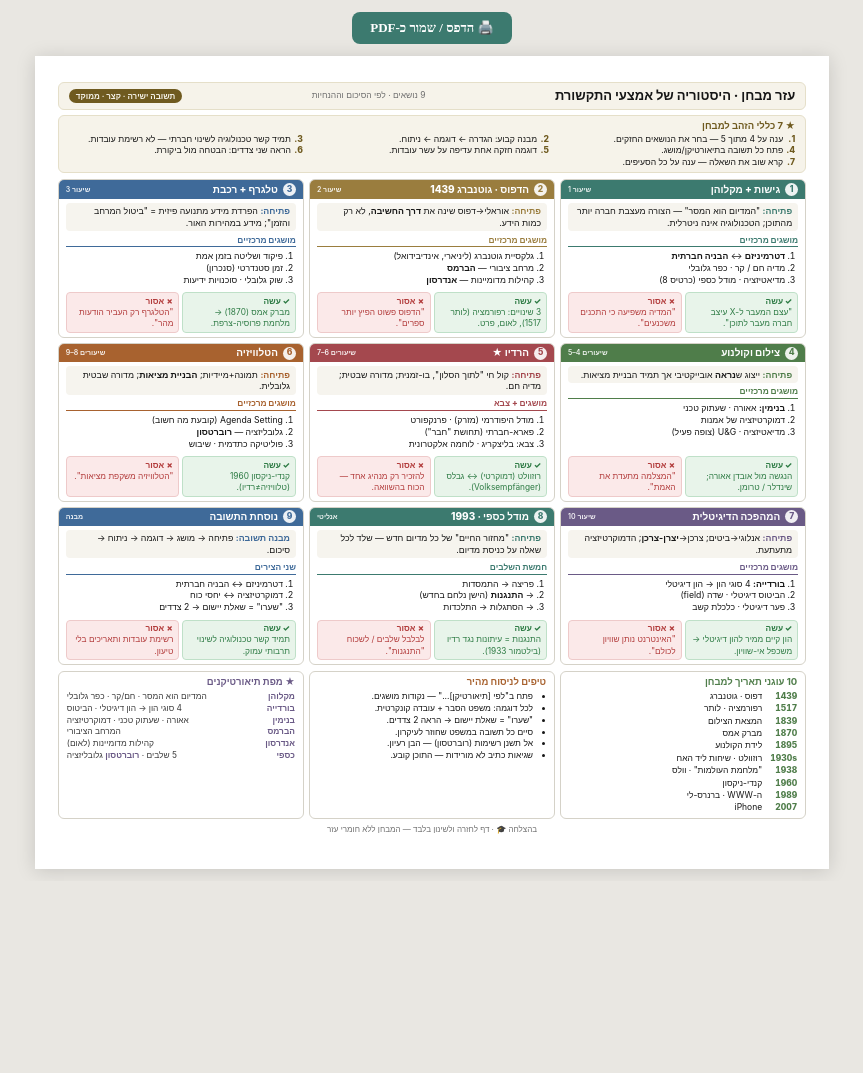
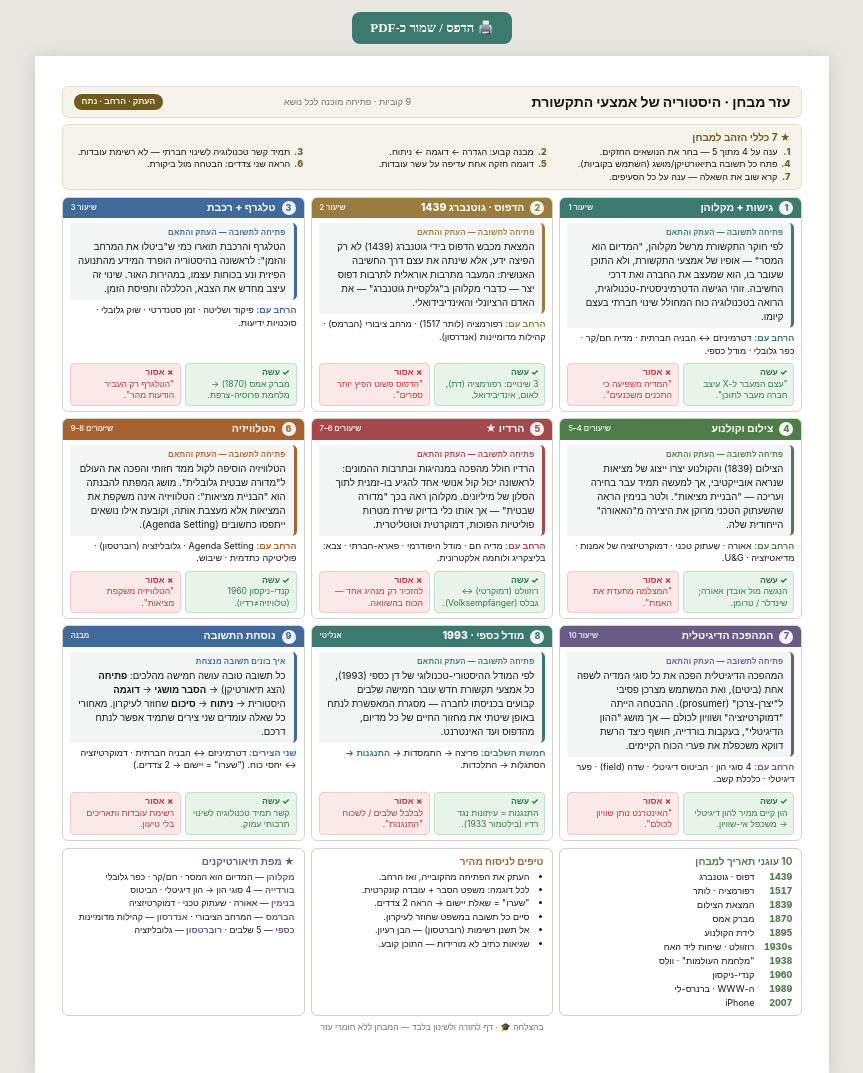
Before and after one commit to honigsfeldd-sketch/exam-guide, a plain HTML site: page cheatsheet.html in a window 1280 px wide. Shown: the top 1073 px of the page, without its empty margins (208-1071 px from the left). Before the commit the page ends 881 px from the top, so only its background shows below. Drawn offline with Linux system fonts and the light colour scheme.

Commit message:
Cards now lead with ready-to-use answer openers

```diff
--- a/cheatsheet.html
+++ b/cheatsheet.html
@@ -11,11 +11,11 @@
     --c1:#3c7a6f; --c2:#9a7d3e; --c3:#3f6a99; --c4:#4f7d4a; --c5:#a8622f; --c6:#6a5a86; --c7:#a4484e; --c8:#3c7a6f; --c9:#3f6a99;
     --say-bg:#e8f4ea; --say-ink:#2c7a43; --say-line:#bfe0c8;
     --dont-bg:#fbe9e9; --dont-ink:#b23b3b; --dont-line:#eecaca;
-    --intro-bg:#f6f4ee;
+    --op-bg:#f4f6f5;
   }
   @media screen and (prefers-color-scheme:dark){
     :root{ --paper:#16181c; --ink:#eceae4; --soft:#c2c2c2; --faint:#8c8f97; --line:#2c3038;
-      --cream:#2a2614; --cream-line:#4c421c; --cream-ink:#dcc264; --intro-bg:#1f2127;
+      --cream:#2a2614; --cream-line:#4c421c; --cream-ink:#dcc264; --op-bg:#1e2025;
       --say-bg:#16301f; --say-ink:#63cf88; --say-line:#204d31; --dont-bg:#331a1a; --dont-ink:#e58888; --dont-line:#5a2c2c;}
   }
   *{box-sizing:border-box;}
@@ -24,63 +24,62 @@
   .sheet{
     font-family:"Assistant","Heebo","Rubik",-apple-system,"Segoe UI",system-ui,sans-serif;
     color:var(--ink); background:var(--paper); max-width:210mm; margin:12px auto;
-    padding:7mm 6mm; box-shadow:0 2px 18px rgba(0,0,0,.15); font-size:9px; line-height:1.34;
+    padding:8mm 7mm; box-shadow:0 2px 18px rgba(0,0,0,.15); font-size:9.5px; line-height:1.4;
     -webkit-font-smoothing:antialiased;
   }
   .band{ border:1px solid var(--cream-line); background:var(--cream); border-radius:6px;
-    padding:4px 10px; display:flex; justify-content:space-between; align-items:center; margin-bottom:5px;}
-  .band .r{ font-weight:800; font-size:13px;}
-  .band .m{ font-size:8.5px; color:var(--faint);}
-  .band .l{ font-size:8px; background:var(--cream-ink); color:var(--cream); padding:1.5px 7px; border-radius:20px; font-weight:700;}
+    padding:5px 11px; display:flex; justify-content:space-between; align-items:center; margin-bottom:6px;}
+  .band .r{ font-weight:800; font-size:14px;}
+  .band .m{ font-size:9px; color:var(--faint);}
+  .band .l{ font-size:8.5px; background:var(--cream-ink); color:var(--cream); padding:2px 8px; border-radius:20px; font-weight:700;}
 
-  .gold{ background:var(--cream); border:1px solid var(--cream-line); border-radius:6px; padding:4px 10px; margin-bottom:6px;}
-  .gold h3{ margin:0 0 1px; font-size:9.5px; color:var(--cream-ink);}
-  .gold h3::before{ content:"★ "; }
-  .gold ol{ margin:0; padding:0; list-style:none; display:flex; flex-wrap:wrap; gap:0 12px; counter-reset:g;}
-  .gold li{ counter-increment:g; font-size:8.6px; position:relative; padding-inline-start:12px; flex:1 1 30%;}
+  .gold{ background:var(--cream); border:1px solid var(--cream-line); border-radius:6px; padding:5px 11px; margin-bottom:7px;}
+  .gold h3{ margin:0 0 2px; font-size:10px; color:var(--cream-ink);}
+  .gold h3::before{ content:"★ ";}
+  .gold ol{ margin:0; padding:0; list-style:none; display:flex; flex-wrap:wrap; gap:0 14px; counter-reset:g;}
+  .gold li{ counter-increment:g; font-size:9px; position:relative; padding-inline-start:13px; flex:1 1 30%;}
   .gold li::before{ content:counter(g)"."; position:absolute; inset-inline-start:0; color:var(--cream-ink); font-weight:800;}
 
-  .grid{ display:grid; grid-template-columns:repeat(3,1fr); gap:5px;}
+  .grid{ display:grid; grid-template-columns:repeat(3,1fr); gap:6px;}
   .card{ border:1px solid var(--line); border-radius:6px; overflow:hidden; break-inside:avoid; page-break-inside:avoid; background:var(--paper); display:flex; flex-direction:column;}
-  .card .hd{ background:var(--c); color:#fff; padding:2.5px 7px; font-weight:800; font-size:10px; display:flex; align-items:center; gap:5px;}
-  .card .hd .n{ background:rgba(255,255,255,.9); color:var(--c); width:13px; height:13px; border-radius:50%; display:grid; place-items:center; font-size:8.5px; flex:none;}
-  .card .hd .tag{ margin-inline-start:auto; font-size:7px; font-weight:600; opacity:.9;}
-  .card .bd{ padding:4px 7px; display:flex; flex-direction:column; gap:2.5px; flex:1;}
-  .intro{ background:var(--intro-bg); border-radius:4px; padding:2.5px 6px; font-size:8.8px;}
-  .intro b{ color:var(--c);}
-  .sub{ font-size:8.4px; font-weight:800; color:var(--c); border-bottom:1px solid var(--c); padding-bottom:.5px; margin-top:1px;}
-  ol.mini{ margin:1px 0; padding-inline-start:13px; font-size:8.7px;}
-  ol.mini li{ margin:.3px 0;}
-  .mini b, .intro b.k{ color:var(--ink);}
-  .dodont{ display:grid; grid-template-columns:1fr 1fr; gap:3px; margin-top:auto; padding-top:2px;}
-  .say,.dont{ font-size:8.3px; border-radius:4px; padding:2.5px 5px; border:1px solid;}
+  .card .hd{ background:var(--c); color:#fff; padding:3px 8px; font-weight:800; font-size:10.5px; display:flex; align-items:center; gap:6px;}
+  .card .hd .n{ background:rgba(255,255,255,.92); color:var(--c); width:14px; height:14px; border-radius:50%; display:grid; place-items:center; font-size:9px; flex:none;}
+  .card .hd .tag{ margin-inline-start:auto; font-size:7.5px; font-weight:600; opacity:.9;}
+  .card .bd{ padding:5px 7px; display:flex; flex-direction:column; gap:4px; flex:1;}
+
+  .opener{ border-inline-start:3px solid var(--c); background:var(--op-bg); padding:4px 8px; border-radius:0 5px 5px 0;}
+  .opener .lbl{ font-size:7.8px; font-weight:800; color:var(--c); letter-spacing:.03em; display:block; margin-bottom:2px;}
+  .opener p{ margin:0; font-size:9.6px; line-height:1.46;}
+  .dev{ font-size:9px;}
+  .dev b{ color:var(--c);}
+  .dodont{ display:grid; grid-template-columns:1fr 1fr; gap:4px; margin-top:auto; padding-top:2px;}
+  .say,.dont{ font-size:8.6px; border-radius:4px; padding:3px 6px; border:1px solid; line-height:1.34;}
   .say{ background:var(--say-bg); color:var(--say-ink); border-color:var(--say-line);}
   .dont{ background:var(--dont-bg); color:var(--dont-ink); border-color:var(--dont-line);}
   .say b,.dont b{ font-weight:800; display:block;}
 
-  .foot3{ display:grid; grid-template-columns:1fr 1fr 1fr; gap:5px; margin-top:6px;}
-  .fbox{ border:1px solid var(--line); border-radius:6px; padding:4px 8px; break-inside:avoid;}
-  .fbox h3{ margin:0 0 2px; font-size:9.5px;}
+  .foot3{ display:grid; grid-template-columns:1fr 1fr 1fr; gap:6px; margin-top:7px;}
+  .fbox{ border:1px solid var(--line); border-radius:6px; padding:5px 9px; break-inside:avoid;}
+  .fbox h3{ margin:0 0 3px; font-size:10px;}
   .fbox.a h3{ color:var(--c5);} .fbox.b h3{ color:var(--c4);} .fbox.c h3{ color:var(--c6);}
   .fbox.c h3::before{ content:"★ ";}
-  .fbox ul{ margin:0; padding-inline-start:13px; font-size:8.5px;}
-  .fbox ul li{ margin:.5px 0;}
-  .tl{ display:grid; gap:1px; font-size:8.5px;}
-  .tl div{ display:flex; gap:5px;}
-  .tl .y{ font-weight:800; color:var(--c4); font-variant-numeric:tabular-nums; min-width:30px;}
-  .map div{ font-size:8.4px; margin:.6px 0; display:flex; justify-content:space-between; gap:6px;}
-  .map b{ color:var(--c6); white-space:nowrap;}
-  .map span{ color:var(--soft); text-align:start;}
-  .end{ text-align:center; color:var(--faint); font-size:8px; margin-top:5px;}
+  .fbox ul{ margin:0; padding-inline-start:14px; font-size:9px;}
+  .fbox ul li{ margin:.8px 0;}
+  .tl{ display:grid; gap:1.5px; font-size:9px;}
+  .tl div{ display:flex; gap:6px;}
+  .tl .y{ font-weight:800; color:var(--c4); font-variant-numeric:tabular-nums; min-width:32px;}
+  .map div{ font-size:8.8px; margin:1px 0;}
+  .map b{ color:var(--c6);}
+  .end{ text-align:center; color:var(--faint); font-size:8.5px; margin-top:6px;}
   .printbtn{ display:block; max-width:210mm; margin:12px auto 0; text-align:center;}
   .printbtn button{ font-family:inherit; font-size:13px; padding:8px 18px; border-radius:8px; border:none; background:var(--c1); color:#fff; cursor:pointer; font-weight:700;}
 
   @media (max-width:640px){ .grid,.foot3{grid-template-columns:1fr;} .gold li{flex:1 1 100%;} }
   @media print{
     body{background:#fff;} .printbtn{display:none;}
-    .sheet{ box-shadow:none; margin:0; max-width:none; padding:0; font-size:7.4pt;}
-    .band,.gold,.card .hd,.intro,.say,.dont{ -webkit-print-color-adjust:exact; print-color-adjust:exact;}
-    @page{ size:A4; margin:7mm;}
+    .sheet{ box-shadow:none; margin:0; max-width:none; padding:0; font-size:7.7pt;}
+    .band,.gold,.card .hd,.opener,.say,.dont{ -webkit-print-color-adjust:exact; print-color-adjust:exact;}
+    @page{ size:A4; margin:8mm;}
     :root{ --paper:#fff; --ink:#000; --line:#bcbcbc;}
   }
 </style>
@@ -91,8 +90,8 @@
 
   <div class="band">
     <div class="r">עזר מבחן · היסטוריה של אמצעי התקשורת</div>
-    <div class="m">9 נושאים · לפי הסיכום וההנחיות</div>
-    <div class="l">תשובה ישירה · קצר · ממוקד</div>
+    <div class="m">9 קוביות · פתיחה מוכנה לכל נושא</div>
+    <div class="l">העתק · הרחב · נתח</div>
   </div>
 
   <div class="gold">
@@ -101,7 +100,7 @@
       <li>ענה על 4 מתוך 5 — בחר את הנושאים החזקים.</li>
       <li>מבנה קבוע: הגדרה ← דוגמה ← ניתוח.</li>
       <li>תמיד קשר טכנולוגיה לשינוי חברתי — לא רשימת עובדות.</li>
-      <li>פתח כל תשובה בתיאורטיקן/מושג.</li>
+      <li>פתח כל תשובה בתיאורטיקן/מושג (השתמש בקוביות).</li>
       <li>דוגמה חזקה אחת עדיפה על עשר עובדות.</li>
       <li>הראה שני צדדים: הבטחה מול ביקורת.</li>
       <li>קרא שוב את השאלה — ענה על כל הסעיפים.</li>
@@ -113,13 +112,10 @@
     <div class="card" style="--c:var(--c1)">
       <div class="hd"><span class="n">1</span> גישות + מקלוהן <span class="tag">שיעור 1</span></div>
       <div class="bd">
-        <div class="intro"><b>פתיחה:</b> "המדיום הוא המסר" — הצורה מעצבת חברה יותר מהתוכן; הטכנולוגיה אינה ניטרלית.</div>
-        <div class="sub">מושגים מרכזיים</div>
-        <ol class="mini">
-          <li><b>דטרמיניזם</b> ↔ <b>הבניה חברתית</b></li>
-          <li>מדיה חם / קר · כפר גלובלי</li>
-          <li>מדיאטיזציה · מודל כספי (כרטיס 8)</li>
-        </ol>
+        <div class="opener"><span class="lbl">פתיחה לתשובה — העתק והתאם</span>
+          <p>לפי חוקר התקשורת מרשל מקלוהן, "המדיום הוא המסר" — אופיו של אמצעי התקשורת, ולא התוכן שעובר בו, הוא שמעצב את החברה ואת דרכי החשיבה. זוהי הגישה הדטרמיניסטית-טכנולוגית, הרואה בטכנולוגיה כוח המחולל שינוי חברתי בעצם קיומו.</p>
+        </div>
+        <div class="dev"><b>הרחב עם:</b> דטרמיניזם ↔ הבניה חברתית · מדיה חם/קר · כפר גלובלי · מודל כספי.</div>
         <div class="dodont">
           <div class="say"><b>✓ עשה</b>"עצם המעבר ל-X עיצב חברה מעבר לתוכן".</div>
           <div class="dont"><b>✗ אסור</b>"המדיה משפיעה כי התכנים משכנעים".</div>
@@ -130,15 +126,12 @@
     <div class="card" style="--c:var(--c2)">
       <div class="hd"><span class="n">2</span> הדפוס · גוטנברג 1439 <span class="tag">שיעור 2</span></div>
       <div class="bd">
-        <div class="intro"><b>פתיחה:</b> אוראלי→דפוס שינה את <b class="k">דרך החשיבה</b>, לא רק כמות הידע.</div>
-        <div class="sub">מושגים מרכזיים</div>
-        <ol class="mini">
-          <li>גלקסיית גוטנברג (ליניארי, אינדיבידואל)</li>
-          <li>מרחב ציבורי — <b>הברמס</b></li>
-          <li>קהילות מדומיינות — <b>אנדרסון</b></li>
-        </ol>
+        <div class="opener"><span class="lbl">פתיחה לתשובה — העתק והתאם</span>
+          <p>המצאת מכבש הדפוס בידי גוטנברג (1439) לא רק הפיצה ידע, אלא שינתה את עצם דרך החשיבה האנושית: המעבר מתרבות אוראלית לתרבות דפוס יצר — כדברי מקלוהן ב"גלקסיית גוטנברג" — את האדם הרציונלי והאינדיבידואלי.</p>
+        </div>
+        <div class="dev"><b>הרחב עם:</b> רפורמציה (לותר 1517) · מרחב ציבורי (הברמס) · קהילות מדומיינות (אנדרסון).</div>
         <div class="dodont">
-          <div class="say"><b>✓ עשה</b>3 שינויים: רפורמציה (לותר 1517), לאום, פרט.</div>
+          <div class="say"><b>✓ עשה</b>3 שינויים: רפורמציה (דת), לאום, אינדיבידואל.</div>
           <div class="dont"><b>✗ אסור</b>"הדפוס פשוט הפיץ יותר ספרים".</div>
         </div>
       </div>
@@ -147,13 +140,10 @@
     <div class="card" style="--c:var(--c3)">
       <div class="hd"><span class="n">3</span> טלגרף + רכבת <span class="tag">שיעור 3</span></div>
       <div class="bd">
-        <div class="intro"><b>פתיחה:</b> הפרדת מידע מתנועה פיזית = "ביטול המרחב והזמן"; מידע במהירות האור.</div>
-        <div class="sub">מושגים מרכזיים</div>
-        <ol class="mini">
-          <li>פיקוד ושליטה בזמן אמת</li>
-          <li>זמן סטנדרטי (סנכרון)</li>
-          <li>שוק גלובלי · סוכנויות ידיעות</li>
-        </ol>
+        <div class="opener"><span class="lbl">פתיחה לתשובה — העתק והתאם</span>
+          <p>הטלגרף והרכבת תוארו כמי ש"ביטלו את המרחב והזמן": לראשונה בהיסטוריה הופרד המידע מהתנועה הפיזית ונע בכוחות עצמו, במהירות האור. שינוי זה עיצב מחדש את הצבא, הכלכלה ותפיסת הזמן.</p>
+        </div>
+        <div class="dev"><b>הרחב עם:</b> פיקוד ושליטה · זמן סטנדרטי · שוק גלובלי · סוכנויות ידיעות.</div>
         <div class="dodont">
           <div class="say"><b>✓ עשה</b>מברק אמס (1870) → מלחמת פרוסיה-צרפת.</div>
           <div class="dont"><b>✗ אסור</b>"הטלגרף רק העביר הודעות מהר".</div>
@@ -164,13 +154,10 @@
     <div class="card" style="--c:var(--c4)">
       <div class="hd"><span class="n">4</span> צילום וקולנוע <span class="tag">שיעורים 4–5</span></div>
       <div class="bd">
-        <div class="intro"><b>פתיחה:</b> ייצוג ש<b class="k">נראה</b> אובייקטיבי אך תמיד הבניית מציאות.</div>
-        <div class="sub">מושגים מרכזיים</div>
-        <ol class="mini">
-          <li><b>בנימין:</b> אאורה · שעתוק טכני</li>
-          <li>דמוקרטיזציה של אמנות</li>
-          <li>מדיאטיזציה · U&amp;G (צופה פעיל)</li>
-        </ol>
+        <div class="opener"><span class="lbl">פתיחה לתשובה — העתק והתאם</span>
+          <p>הצילום (1839) והקולנוע יצרו ייצוג של מציאות שנראה אובייקטיבי, אך למעשה תמיד עבר בחירה ועריכה — "הבניית מציאות". ולטר בנימין הראה שהשעתוק הטכני מרוקן את היצירה מ"האאורה" הייחודית שלה.</p>
+        </div>
+        <div class="dev"><b>הרחב עם:</b> אאורה · שעתוק טכני · דמוקרטיזציה של אמנות · מדיאטיזציה · U&amp;G.</div>
         <div class="dodont">
           <div class="say"><b>✓ עשה</b>הנגשה מול אובדן אאורה; שינדלר / טרומן.</div>
           <div class="dont"><b>✗ אסור</b>"המצלמה מתעדת את האמת".</div>
@@ -181,13 +168,10 @@
     <div class="card" style="--c:var(--c7)">
       <div class="hd"><span class="n">5</span> הרדיו ★ <span class="tag">שיעורים 6–7</span></div>
       <div class="bd">
-        <div class="intro"><b>פתיחה:</b> קול חי "לתוך הסלון", בו-זמנית; מדורה שבטית; מדיה חם.</div>
-        <div class="sub">מושגים + צבא</div>
-        <ol class="mini">
-          <li>מודל היפודרמי (מזרק) · פרנקפורט</li>
-          <li>פארא-חברתי (תחושת "חבר")</li>
-          <li>צבא: בליצקריג · לוחמה אלקטרונית</li>
-        </ol>
+        <div class="opener"><span class="lbl">פתיחה לתשובה — העתק והתאם</span>
+          <p>הרדיו חולל מהפכה במנהיגות ובתרבות ההמונים: לראשונה יכול קול אנושי אחד להגיע בו-זמנית לתוך הסלון של מיליונים. מקלוהן ראה בכך "מדורה שבטית" — אך אותו כלי בדיוק שירת מטרות פוליטיות הפוכות, דמוקרטית וטוטליטרית.</p>
+        </div>
+        <div class="dev"><b>הרחב עם:</b> מדיה חם · מודל היפודרמי · פארא-חברתי · צבא: בליצקריג ולוחמה אלקטרונית.</div>
         <div class="dodont">
           <div class="say"><b>✓ עשה</b>רוזוולט (דמוקרטי) ↔ גבלס (Volksempfänger).</div>
           <div class="dont"><b>✗ אסור</b>להזכיר רק מנהיג אחד — הכוח בהשוואה.</div>
@@ -198,13 +182,10 @@
     <div class="card" style="--c:var(--c5)">
       <div class="hd"><span class="n">6</span> הטלוויזיה <span class="tag">שיעורים 8–9</span></div>
       <div class="bd">
-        <div class="intro"><b>פתיחה:</b> תמונה+מיידיות; <b class="k">הבניית מציאות</b>; מדורה שבטית גלובלית.</div>
-        <div class="sub">מושגים מרכזיים</div>
-        <ol class="mini">
-          <li>Agenda Setting (קובעת מה חשוב)</li>
-          <li>גלובליזציה — <b>רוברטסון</b></li>
-          <li>פוליטיקה כתדמית · שיבוש</li>
-        </ol>
+        <div class="opener"><span class="lbl">פתיחה לתשובה — העתק והתאם</span>
+          <p>הטלוויזיה הוסיפה לקול ממד חזותי והפכה את העולם ל"מדורה שבטית גלובלית". מושג המפתח להבנתה הוא "הבניית מציאות": הטלוויזיה אינה משקפת את המציאות אלא מעצבת אותה, וקובעת אילו נושאים ייתפסו כחשובים (Agenda Setting).</p>
+        </div>
+        <div class="dev"><b>הרחב עם:</b> Agenda Setting · גלובליזציה (רוברטסון) · פוליטיקה כתדמית · שיבוש.</div>
         <div class="dodont">
           <div class="say"><b>✓ עשה</b>קנדי-ניקסון 1960 (טלוויזיה≠רדיו).</div>
           <div class="dont"><b>✗ אסור</b>"הטלוויזיה משקפת מציאות".</div>
@@ -215,13 +196,10 @@
     <div class="card" style="--c:var(--c6)">
       <div class="hd"><span class="n">7</span> המהפכה הדיגיטלית <span class="tag">שיעור 10</span></div>
       <div class="bd">
-        <div class="intro"><b>פתיחה:</b> אנלוגי→ביטים; צרכן→<b class="k">יצרן-צרכן</b>; הדמוקרטיזציה מתעתעת.</div>
-        <div class="sub">מושגים מרכזיים</div>
-        <ol class="mini">
-          <li><b>בורדייה:</b> 4 סוגי הון → הון דיגיטלי</li>
-          <li>הביטוס דיגיטלי · שדה (field)</li>
-          <li>פער דיגיטלי · כלכלת קשב</li>
-        </ol>
+        <div class="opener"><span class="lbl">פתיחה לתשובה — העתק והתאם</span>
+          <p>המהפכה הדיגיטלית הפכה את כל סוגי המדיה לשפה אחת (ביטים), ואת המשתמש מצרכן פסיבי ל"יצרן-צרכן" (prosumer). ההבטחה הייתה "דמוקרטיזציה" ושוויון לכולם — אך מושג "ההון הדיגיטלי", בעקבות בורדייה, חושף כיצד הרשת דווקא משכפלת את פערי הכוח הקיימים.</p>
+        </div>
+        <div class="dev"><b>הרחב עם:</b> 4 סוגי הון · הביטוס דיגיטלי · שדה (field) · פער דיגיטלי · כלכלת קשב.</div>
         <div class="dodont">
           <div class="say"><b>✓ עשה</b>הון קיים ממיר להון דיגיטלי → משכפל אי-שוויון.</div>
           <div class="dont"><b>✗ אסור</b>"האינטרנט נותן שוויון לכולם".</div>
@@ -232,13 +210,10 @@
     <div class="card" style="--c:var(--c8)">
       <div class="hd"><span class="n">8</span> מודל כספי · 1993 <span class="tag">אנליטי</span></div>
       <div class="bd">
-        <div class="intro"><b>פתיחה:</b> "מחזור החיים" של כל מדיום חדש — שלד לכל שאלה על כניסת מדיום.</div>
-        <div class="sub">חמשת השלבים</div>
-        <ol class="mini">
-          <li>פריצה → התמסדות</li>
-          <li>→ <b>התנגנות</b> (הישן נלחם בחדש)</li>
-          <li>→ הסתגלות → התלכדות</li>
-        </ol>
+        <div class="opener"><span class="lbl">פתיחה לתשובה — העתק והתאם</span>
+          <p>לפי המודל ההיסטורי-טכנולוגי של דן כספי (1993), כל אמצעי תקשורת חדש עובר חמישה שלבים קבועים בכניסתו לחברה — מסגרת המאפשרת לנתח באופן שיטתי את מחזור החיים של כל מדיום, מהדפוס ועד האינטרנט.</p>
+        </div>
+        <div class="dev"><b>חמשת השלבים:</b> פריצה → התמסדות → <b>התנגנות</b> → הסתגלות → התלכדות.</div>
         <div class="dodont">
           <div class="say"><b>✓ עשה</b>התנגנות = עיתונות נגד רדיו (בילטמור 1933).</div>
           <div class="dont"><b>✗ אסור</b>לבלבל שלבים / לשכוח "התנגנות".</div>
@@ -249,15 +224,12 @@
     <div class="card" style="--c:var(--c9)">
       <div class="hd"><span class="n">9</span> נוסחת התשובה <span class="tag">מבנה</span></div>
       <div class="bd">
-        <div class="intro"><b>מבנה תשובה:</b> פתיחה → מושג → דוגמה → ניתוח → סיכום.</div>
-        <div class="sub">שני הצירים</div>
-        <ol class="mini">
-          <li>דטרמיניזם ↔ הבניה חברתית</li>
-          <li>דמוקרטיזציה ↔ יחסי כוח</li>
-          <li>"שערו" = שאלת יישום → 2 צדדים</li>
-        </ol>
+        <div class="opener"><span class="lbl">איך בונים תשובה מנצחת</span>
+          <p>כל תשובה טובה עושה חמישה מהלכים: <b>פתיחה</b> (הצג תיאורטיקן) → <b>הסבר מושגי</b> → <b>דוגמה</b> היסטורית → <b>ניתוח</b> → <b>סיכום</b> שחוזר לעיקרון. מאחורי כל שאלה עומדים שני צירים שתמיד אפשר לנתח דרכם.</p>
+        </div>
+        <div class="dev"><b>שני הצירים:</b> דטרמיניזם ↔ הבניה חברתית · דמוקרטיזציה ↔ יחסי כוח. ("שערו" = יישום → 2 צדדים.)</div>
         <div class="dodont">
-          <div class="say"><b>✓ עשה</b>תמיד קשר טכנולוגיה לשינוי תרבותי עמוק.</div>
+          <div class="say"><b>✓ עשה</b>קשר תמיד טכנולוגיה לשינוי תרבותי עמוק.</div>
           <div class="dont"><b>✗ אסור</b>רשימת עובדות ותאריכים בלי טיעון.</div>
         </div>
       </div>
@@ -284,7 +256,7 @@
     <div class="fbox a">
       <h3>טיפים לניסוח מהיר</h3>
       <ul>
-        <li>פתח ב"לפי [תיאורטיקן]..." — נקודות מושגים.</li>
+        <li>העתק את הפתיחה מהקובייה, ואז הרחב.</li>
         <li>לכל דוגמה: משפט הסבר + עובדה קונקרטית.</li>
         <li>"שערו" = שאלת יישום → הראה 2 צדדים.</li>
         <li>סיים כל תשובה במשפט שחוזר לעיקרון.</li>
@@ -294,12 +266,11 @@
     </div>
     <div class="fbox c map">
       <h3>מפת תיאורטיקנים</h3>
-      <div><b>מקלוהן</b><span>המדיום הוא המסר · חם/קר · כפר גלובלי</span></div>
-      <div><b>בורדייה</b><span>4 סוגי הון → הון דיגיטלי · הביטוס</span></div>
-      <div><b>בנימין</b><span>אאורה · שעתוק טכני · דמוקרטיזציה</span></div>
-      <div><b>הברמס</b><span>המרחב הציבורי</span></div>
-      <div><b>אנדרסון</b><span>קהילות מדומיינות (לאום)</span></div>
-      <div><b>כספי</b><span>5 שלבים · <b>רוברטסון</b> גלובליזציה</span></div>
+      <div><b>מקלוהן</b> — המדיום הוא המסר · חם/קר · כפר גלובלי</div>
+      <div><b>בורדייה</b> — 4 סוגי הון → הון דיגיטלי · הביטוס</div>
+      <div><b>בנימין</b> — אאורה · שעתוק טכני · דמוקרטיזציה</div>
+      <div><b>הברמס</b> — המרחב הציבורי · <b>אנדרסון</b> — קהילות מדומיינות</div>
+      <div><b>כספי</b> — 5 שלבים · <b>רוברטסון</b> — גלובליזציה</div>
     </div>
   </div>
 
```
